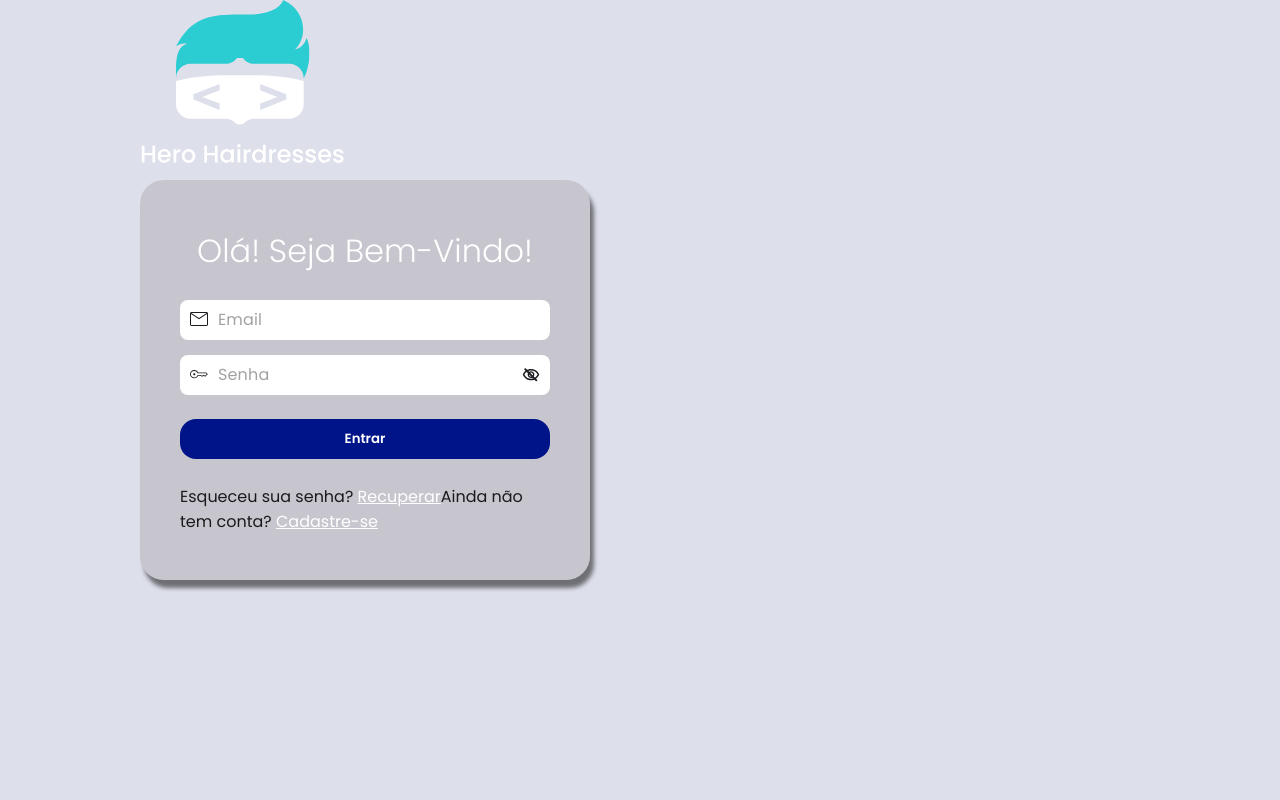
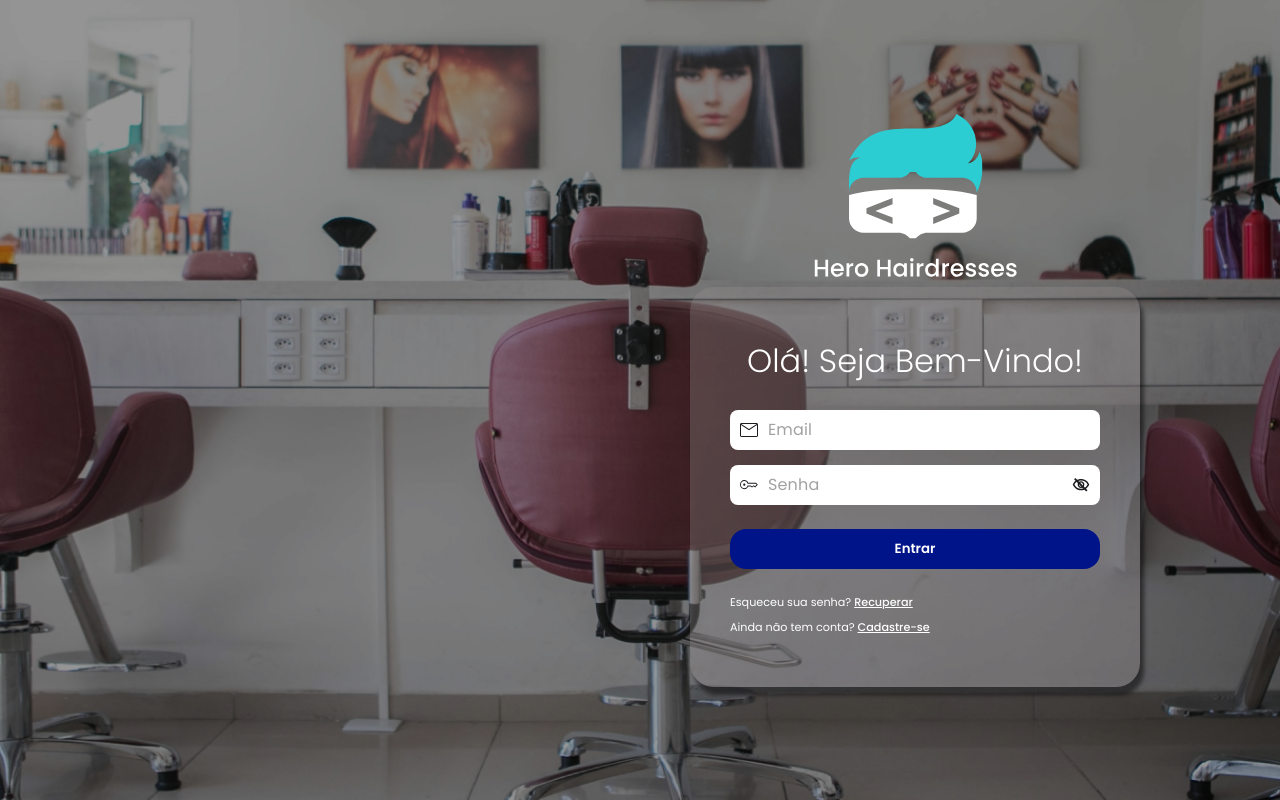
Before and after one commit to raysllaR/hairdresser-front, a React (Vite) app: page /login in a window 1280 px wide. Built offline with nearby package versions, Linux system fonts and the light colour scheme.

Commit message:
chore: removendo css não utilizado

```diff
--- a/src/components/pages/Login/index.css
+++ b/src/components/pages/Login/index.css
@@ -1,50 +1,39 @@
-#login {
+.login {
 	background-image: url("../../../assets/images/background/bgLogin.png");
-	background-repeat: no-repeat;
-	background-size: cover;
-	display: flex;
-	justify-content: right;
-	align-items: center;
+	align-items: center !important;
 }
 
-#login span {
+.login span {
 	color: var(--white);
 	font-weight: 400;
 	font-size: 0.7rem;
 }
 
-#login a {
+.login a {
 	font-weight: 500;
 }
 
-#login .container {
+.login .container {
 	display: flex;
 	flex-direction: column;
 	justify-content: flex-start;
-	margin-right: 10%;
-	align-items: center;
+	align-items: flex-end;
 	gap: 30px;
 }
 
-#login .links {
+.login-itens {
+	display: flex;
+	flex-direction: column;
+	align-items: center;
+}
+
+.login .links {
 	display: flex;
 	flex-direction: column;
 	gap: 8px;
 }
 
-#login .dados-adicionais {
+.login .dados-adicionais {
 	display: flex;
 	flex-direction: column;
 }
-
-/* ====== Reponsividade ====== */
-
-@media (max-width: 1200px) {
-	#login {
-		justify-content: center;
-	}
-	#login .container {
-		margin: 0 5%;
-		align-items: center;
-	}
-}
```
